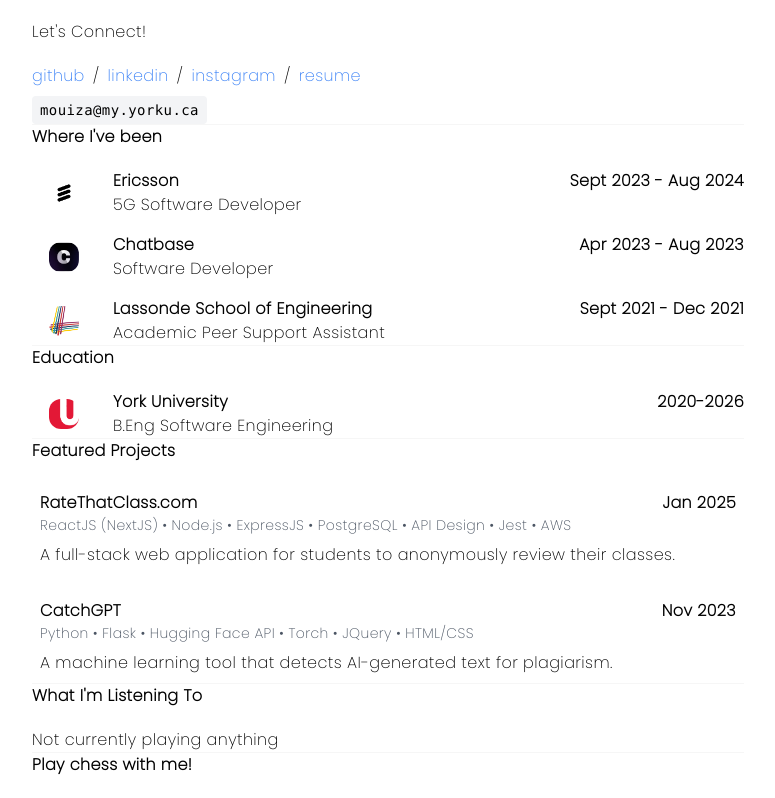
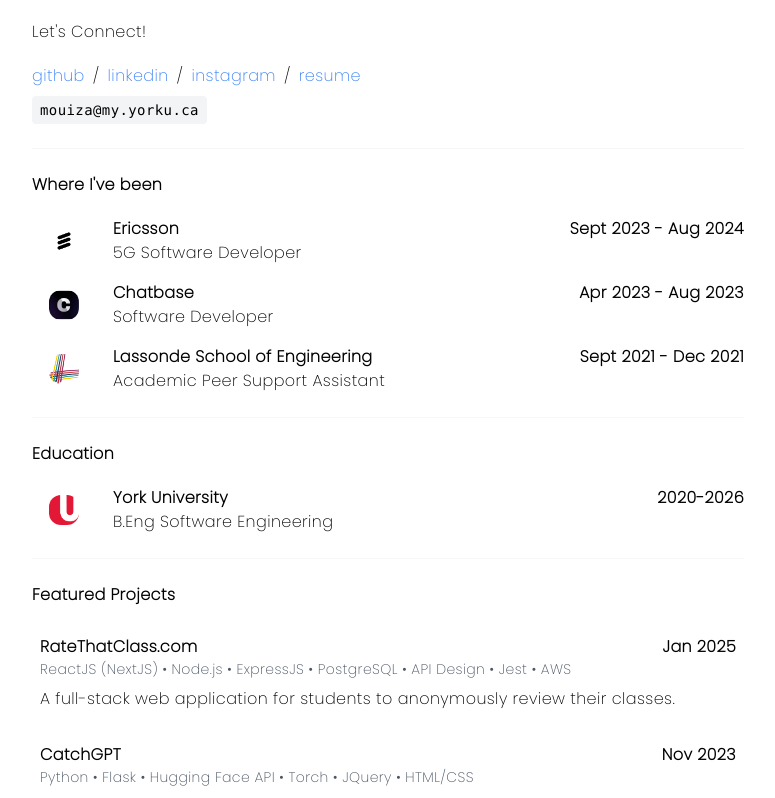
Before and after one commit to mouizahmed/portfolio, a Next.js app: page / in a window 1280 px wide. Shown: the part 460-1258 px from the top of the page, without its empty margins (252-1027 px from the left). Built offline with nearby package versions, Linux system fonts and the light colour scheme; no server answers.

Commit message:
fix mui spacing

```diff
--- a/pages/index.js
+++ b/pages/index.js
@@ -56,24 +56,24 @@ export default function Home() {
         <div className="max-w-3xl h-full mx-auto p-7 flex flex-col mb-3">
           <div className={`transition-opacity duration-600 ${dividerStates.about}`}>
             <About />
-            <Divider className="my-5" sx={{ borderColor: 'grey.200', opacity: 0.5 }} />
+            <Divider sx={{ borderColor: 'grey.200', opacity: 0.5, my: 3 }} />
           </div>
           {/* <Current seeking={false} focus={""} logoPath={"/ericsson.png"} companyName={"Ericsson"} title={"5G Software Developer"} timeline={"Present"} /> */}
           <div className={`transition-opacity duration-600 ${dividerStates.experience}`}>
             <Experience />
-            <Divider className="my-5" sx={{ borderColor: 'grey.200', opacity: 0.5 }} />
+            <Divider sx={{ borderColor: 'grey.200', opacity: 0.5, my: 3 }} />
           </div>
           <div className={`transition-opacity duration-600 ${dividerStates.education}`}>
             <Education />
-            <Divider className="my-5" sx={{ borderColor: 'grey.200', opacity: 0.5 }} />
+            <Divider sx={{ borderColor: 'grey.200', opacity: 0.5, my: 3 }} />
           </div>
           <div className={`transition-opacity duration-600 ${dividerStates.projects}`}>
             <Projects />
-            <Divider className="my-5" sx={{ borderColor: 'grey.200', opacity: 0.5 }} />
+            <Divider sx={{ borderColor: 'grey.200', opacity: 0.5, my: 3 }} />
           </div>
           <div className={`transition-opacity duration-600 ${dividerStates.music}`}>
             <Music />
-            <Divider className="my-5" sx={{ borderColor: 'grey.200', opacity: 0.5 }} />
+            <Divider sx={{ borderColor: 'grey.200', opacity: 0.5, my: 3 }} />
           </div>
           <div className={`transition-opacity duration-600 ${dividerStates.chess}`}>
             <Chess />
```
